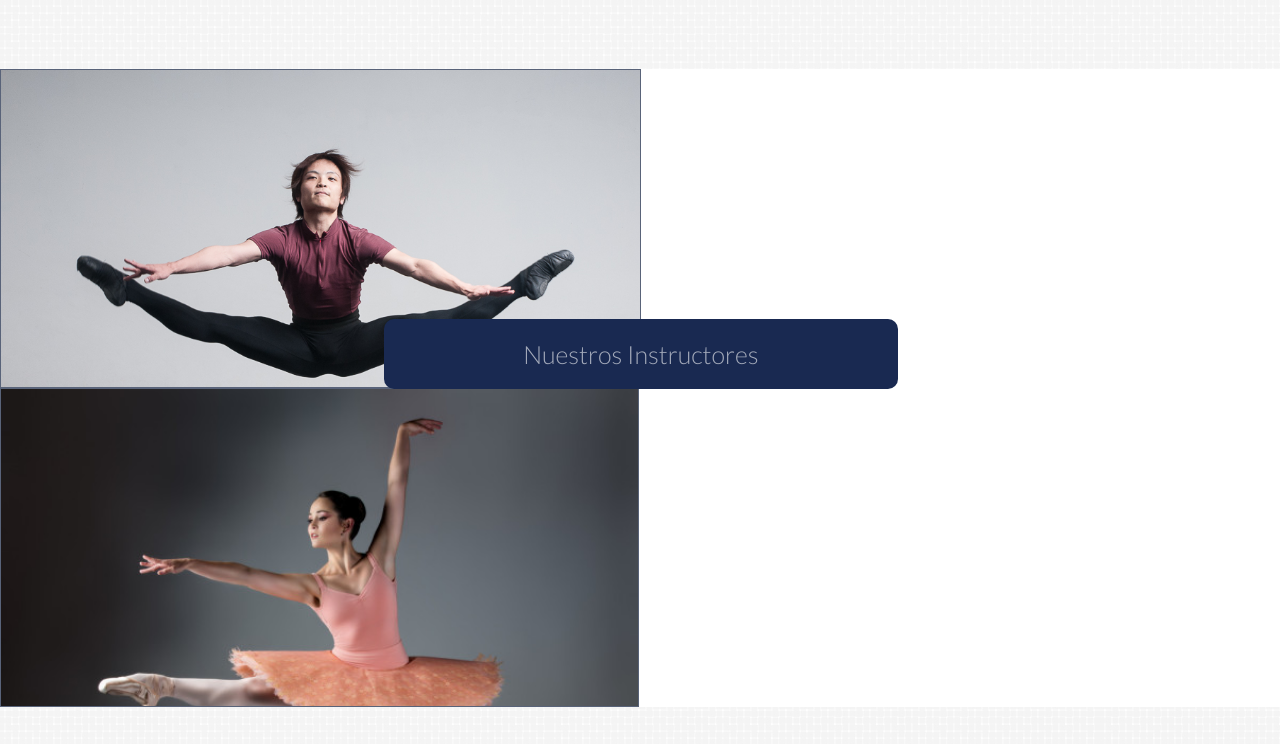
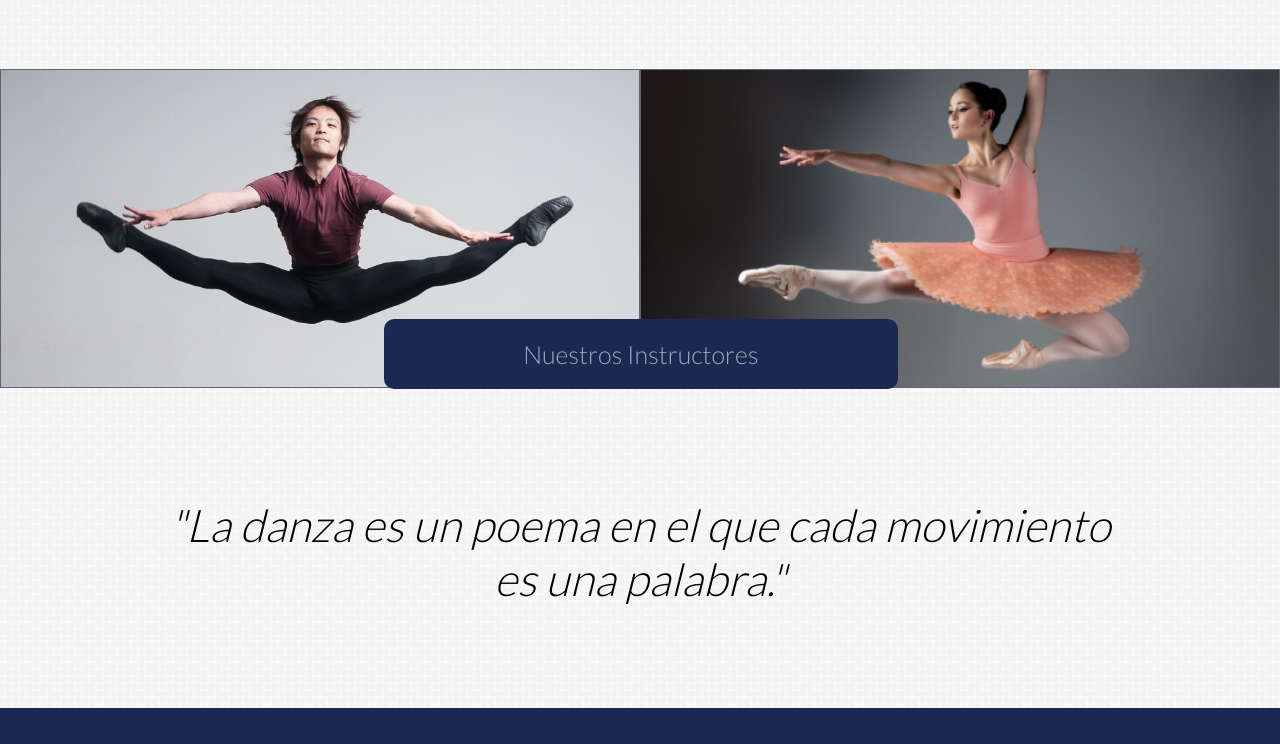
Before and after one commit to AmySeo12/escuela-danza, a plain HTML site: page index.html in a window 1280 px wide. Shown: the part 856-1600 px from the top of the page. Drawn offline with Linux system fonts and the light colour scheme.

Commit message:
arreglando las columnas

```diff
--- a/css/main.css
+++ b/css/main.css
@@ -54,19 +54,13 @@
 .ins_4{
 	background-image: url(../img/instructor_4.jpg);
 	height: 317px;
-	width: 49.9%;
-	background-size: 100%;
 }
 .pro_9 {
 	background-image: url(../img/profesor_9.jpg);
 	height: 317px;
-	width: 49.8%;
-	background-size: 100%;
 }
 .ins_4, .pro_9 {
-	margin: 0px !Important;
-	border: 1px solid #596379;
-	float: left;
+	border: 1px solid #596379;;
 }
 .relative {
 	position: relative;
--- a/index.html
+++ b/index.html
@@ -48,15 +48,23 @@
 			</div>
 		</section>
 		<section class="relative">
-			<div class="ins_4">
+			<div class="container-fluid">
+				<div class="row">
+					<div class="col-6">
+						<div class="ins_4 bg-img-block">
 						</div>
-			<div class="pro_9">
+					</div>
+					<div class="col-6">
+						<div class="pro_9 bg-img-block">
+						</div>
 					</div>
 					<a href="nosotros.html#instructores" class="a-none-decoration">
 						<div class="bottom3 absolute">
 							Nuestros Instructores
 						</div>
 					</a>
+				</div>
+			</div>
 		</section>
 		<section class="frase text-center">
 			<div class="text-frase">
```
Lines whose indentation alone changed are shown as unchanged.
